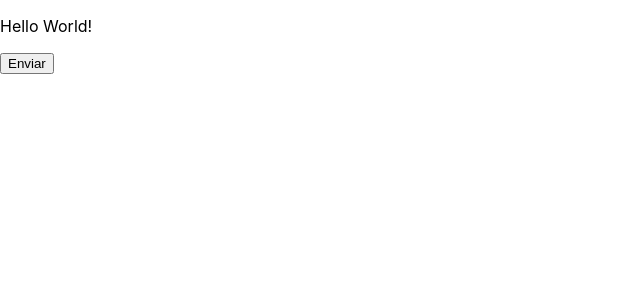
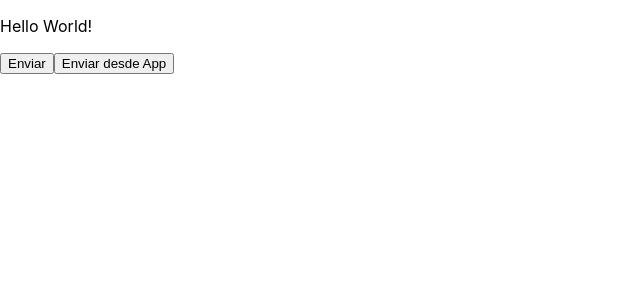
Before and after one commit to benjaNygit/tienda-online-react, a React (Create React App) app: page / in a window 1280 px wide. Shown: the top 300 px of the page, without its empty margins (0-640 px from the left). Built offline with nearby package versions, Linux system fonts and the light colour scheme.

Commit message:
Montando componentes

```diff
--- a/src/App.js
+++ b/src/App.js
@@ -1,4 +1,26 @@
 import { Component } from 'react'
+
+class Button extends Component {
+  state = {}
+
+  constructor(props) {
+    super(props);
+    console.log('Constructor', props);
+  }
+
+  render() {
+    console.log('Ejecutando metodo render de Button');
+    return (
+      <button>Enviar</button>
+    );
+  }
+
+  // este es mejor investigar sobre el
+  // es lo ultimo que se ejecuta
+  componentDidMount() {
+    console.log('ComponentDidMount');
+  }
+}
 
 class App extends Component {
   // los state los podemos pasar como propiedades a los componentes
@@ -14,10 +36,11 @@ class App extends Component {
     return (
       <div>
         <p>Hello World!</p>
+        <Button chanchito='Feliz'/>
         <button
           className={`${this.state.className}`}
           onClick={() => this.setState({valor: 2})}>
-          Enviar
+          Enviar desde App
         </button>
       </div>
     );
```
